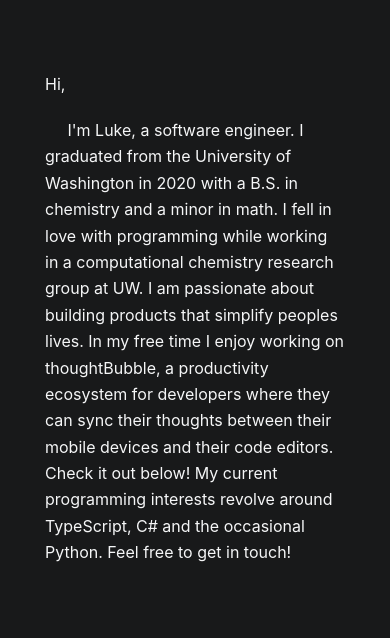
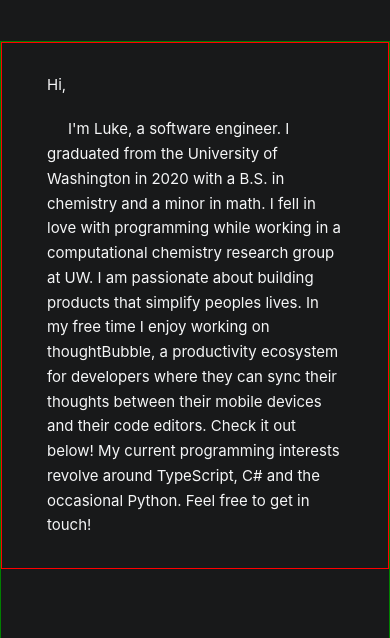
Before and after one commit to lukehatcher/lukehatcher.io, a Gatsby site: page / in a window 390 px wide. Shown: the part 86-724 px from the top of the page. Built offline with nearby package versions, Linux system fonts and the light colour scheme; Gatsby itself is replaced by a stand-in of ours.

Commit message:
update mobile fonts

```diff
--- a/src/pages/index.tsx
+++ b/src/pages/index.tsx
@@ -14,6 +14,10 @@ enum directions {
 
 interface IconContainerProps {
   flexDirection: string;
+}
+
+interface BlurbProps {
+  fontSize: number;
 }
 
 const PageContainer = styled.div`
@@ -51,18 +55,19 @@ const ContentContainer = styled.div`
   flex-direction: column;
   align-items: center;
   justify-content: center;
-  /* border: 1px solid green; */
+  border: 1px solid green;
 `;
 
 const AboutBlurbContainer = styled.div`
   margin-bottom: 75px;
   max-width: 680px;
   padding: 30px;
-  /* border: 1px solid red; */
+  border: 1px solid red;
 `;
 
-const BlurbContent = styled.p`
-  font-size: 16px;
+const BlurbContent = styled.p<BlurbProps>`
+  /* font-size: 16px; */
+  font-size: ${(props) => props.fontSize}px;
   line-height: 1.65;
   padding-left: 15px;
   padding-right: 15px;
@@ -73,16 +78,16 @@ const RootIconContainer = styled.div<IconContainerProps>`
   flex-direction: ${(props) => props.flexDirection};
 `;
 
-const IconContainer1 = styled.div<IconContainerProps>`
+const IconContainer1 = styled.div`
   display: flex;
-  flex-direction: ${(props) => props.flexDirection};
+  flex-direction: row;
   align-items: center;
   justify-content: center;
 `;
 
-const IconContainer2 = styled.div<IconContainerProps>`
+const IconContainer2 = styled.div`
   display: flex;
-  flex-direction: ${(props) => props.flexDirection};
+  flex-direction: row;
   align-items: center;
   justify-content: center;
 `;
@@ -107,9 +112,8 @@ const FooterText = styled.p`
 
 const Index = () => {
   const [rootFlexDirection, setRootFlexDirection] = useState<directions>(directions.ROW);
-  const [flexDirection, setFlexDirection] = useState<directions>(directions.ROW);
-
-  const [headerText, setHeaderText] = useState<string>('');
+  const [blurbFont, setBlurbFont] = useState<number>(16);
+  // const [headerText, setHeaderText] = useState<string>('');
 
   const throttle = (fxn: (...args: any[]) => void, timeout: number = 200) => {
     let wait = false;
@@ -125,11 +129,17 @@ const Index = () => {
   };
 
   const handleResize = () => {
-    if (window.innerWidth < 960) {
+    const width = window.innerWidth;
+    if (width < 960) {
       // 960, 680
       setRootFlexDirection(directions.COLUMN);
+      if (width < 400) {
+        //  console.log(width);
+        setBlurbFont(15);
+      }
     } else {
       setRootFlexDirection(directions.ROW);
+      setBlurbFont(16);
     }
   };
 
@@ -141,11 +151,7 @@ const Index = () => {
   return (
     <PageContainer>
       <Helmet>
-        <meta
-          name="viewport"
-          content="width=device-width, initial-scale = 1.0,
-maximum-scale=1.0, user-scalable=no"
-        />
+        <meta name="viewport" content="width=device-width, initial-scale = 1.0, maximum-scale=1.0, user-scalable=no" />
         <title>Luke Hatcher</title>
       </Helmet>
       <HeaderContainer>
@@ -153,9 +159,9 @@ maximum-scale=1.0, user-scalable=no"
       </HeaderContainer>
       <ContentContainer>
         <AboutBlurbContainer>
-          <BlurbContent>Hi,</BlurbContent>
+          <BlurbContent fontSize={blurbFont}>Hi,</BlurbContent>
           <br />
-          <BlurbContent>
+          <BlurbContent fontSize={blurbFont}>
             &nbsp;&nbsp;&nbsp;&nbsp; I'm Luke, a software engineer. I graduated from the University of Washington in
             2020 with a B.S. in chemistry and a minor in math. I fell in love with programming while working in a
             computational chemistry research group at UW. I am passionate about building products that simplify peoples
@@ -165,7 +171,7 @@ maximum-scale=1.0, user-scalable=no"
           </BlurbContent>
         </AboutBlurbContainer>
         <RootIconContainer flexDirection={rootFlexDirection}>
-          <IconContainer1 flexDirection={flexDirection}>
+          <IconContainer1>
             <a href="https://github.com/lukehatcher" rel="noreferrer" target="_blank" title="GitHub Profile">
               <SiGithub size="85" color="#f5f6f7" />
             </a>
@@ -178,7 +184,7 @@ maximum-scale=1.0, user-scalable=no"
               <SiLinkedin size="85" color="#f5f6f7" />
             </a>
           </IconContainer1>
-          <IconContainer2 flexDirection={flexDirection}>
+          <IconContainer2>
             <a href="mailto:lukehatcher98@gmail.com" rel="noreferrer" target="_blank" title="Gmail">
               <SiGmail size="85" color="#f5f6f7" />
             </a>
```
